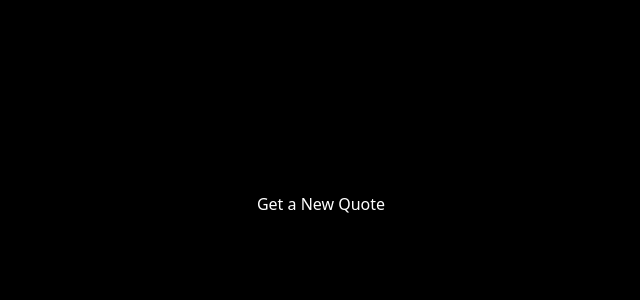
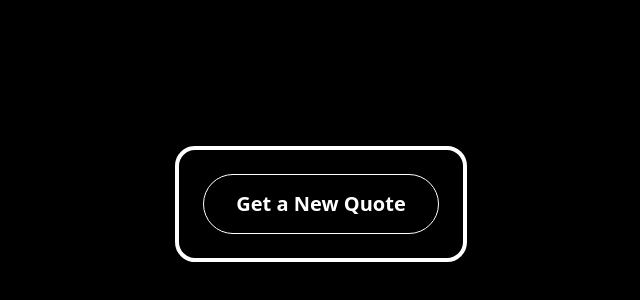
Before and after one commit to amine-omari/quote-generator, a Next.js app: page / in a window 1280 px wide. Shown: the part 196-496 px from the top of the page, without its empty margins (319-959 px from the left). Built offline with nearby package versions, Linux system fonts and the light colour scheme.

Commit message:
feat: add new custom styles to globals.css file

```diff
--- a/styles/globals.css
+++ b/styles/globals.css
@@ -10,3 +10,68 @@
   background-color: black;
   color: white;
 }
+
+.card {
+  border: 4px solid white;
+  border-radius: 20px;
+  padding: 24px;
+  display: flex;
+  flex-direction: column;
+  align-items: center;
+  max-width: 550px;
+}
+
+.Button {
+  padding: 14px 32px;
+  border-radius: 30px;
+  font-weight: 600;
+  font-size: 20px;
+  border: 1px solid white;
+  transition-duration: 0.5s;
+}
+
+.Button:hover {
+  color: black;
+  background-color: white;
+}
+
+.Quote {
+  padding: 10px 20px;
+  text-align: center;
+  background-color: white;
+  color: black;
+  font-weight: 600;
+  border-radius: 14px;
+  margin: 20px 0;
+  font-size: 20px;
+}
+
+.author_container {
+  font-size: 18px;
+  padding-left: 8px;
+  font-weight: 600;
+  margin-bottom: 20px;
+}
+
+.author {
+  font-size: 14px;
+}
+
+.bottom_buttons {
+  display: flex;
+  justify-content: flex-end;
+}
+
+.bottom_buttons button {
+  margin: 0 4px;
+  border: 1px solid white;
+  border-radius: 99px;
+  padding: 4px;
+  transition-duration: 0.5s;
+}
+
+.bottom_buttons button:hover {
+  border-color: black;
+  color: black;
+  background-color: white;
+}
```
